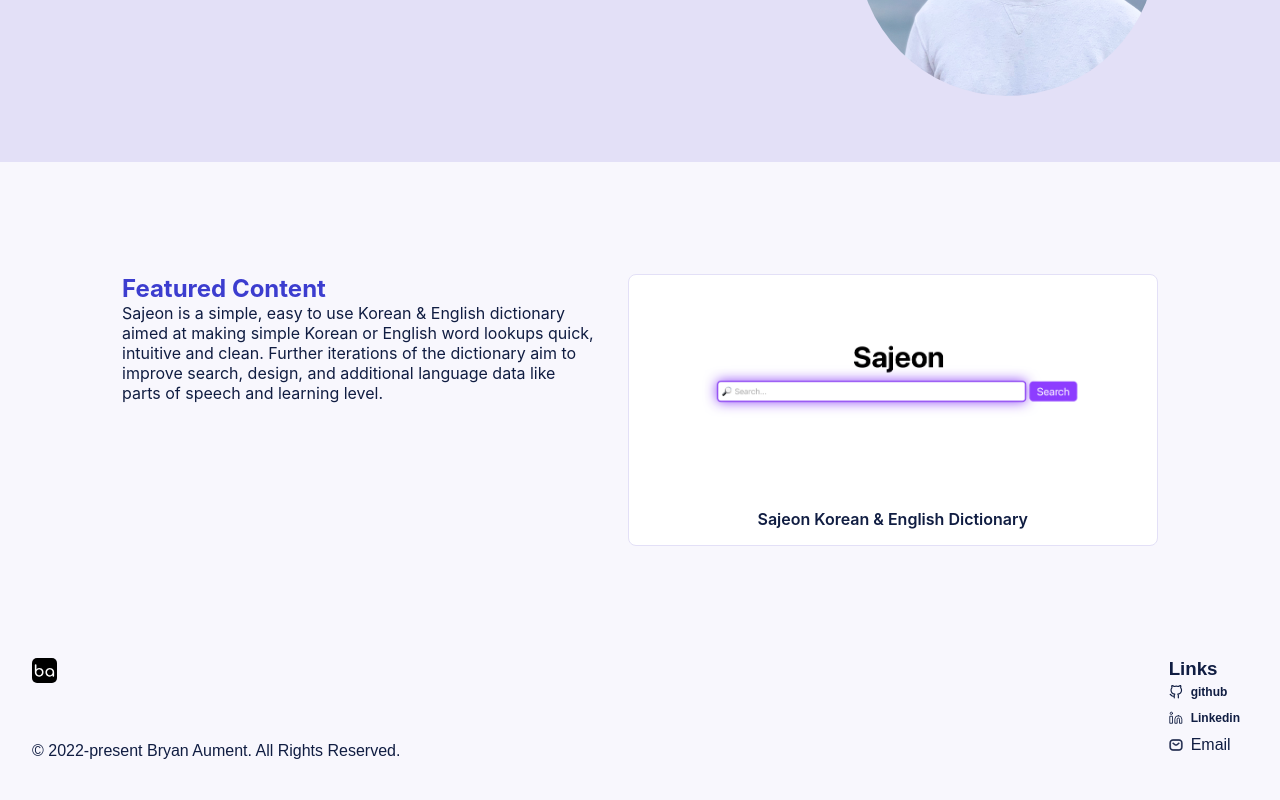
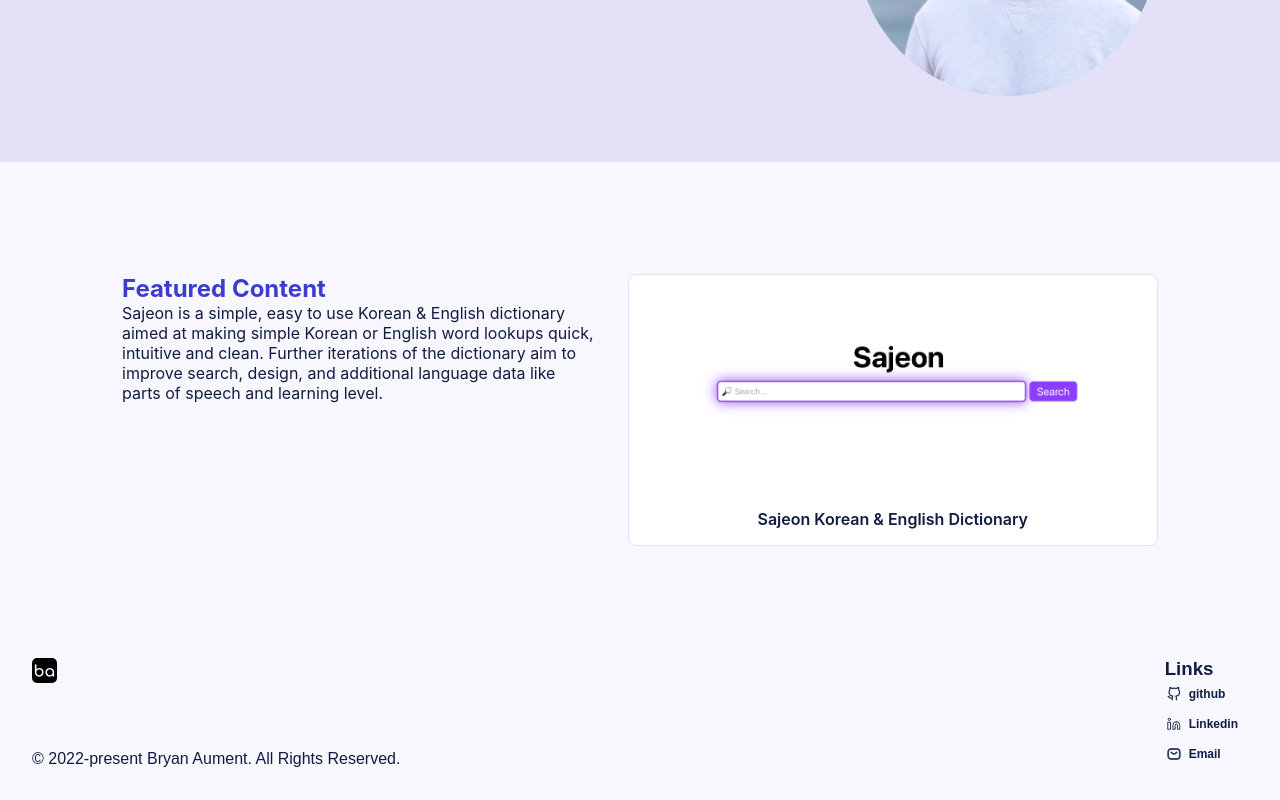
Before and after one commit to BryanAM/portfolio, a React (Create React App) app: page / in a window 1280 px wide. Shown: the part 1102-1902 px from the top of the page. Built offline with nearby package versions, Linux system fonts and the light colour scheme.

Commit message:
link animations

```diff
--- a/src/components/Footer/Footer.jsx
+++ b/src/components/Footer/Footer.jsx
@@ -1,5 +1,6 @@
 import React from 'react';
 import { motion } from 'framer-motion';
+import { useTranslation } from 'react-i18next';
 import Stack from '../Stack/Stack';
 import { ReactComponent as MeIcon } from '../../assets/pictograms/me.svg';
 import { ReactComponent as GithubIcon } from '../../assets/pictograms/github.svg';
@@ -11,12 +12,15 @@ function Footer() {
   const handleOnClick = () => {
     window.location = "mailto:bryaument@gmail.com?subject=Hi, I'm reaching out from your website";
   };
+
+  const [t] = useTranslation('', { keyPrefix: 'footer' });
+
   return (
     <div className="footer">
       <Stack className="footer-outer-stack" flexDirection="row" alignItems="stretch" justifyContent="space-between">
         <Stack flexDirection="column" justifyContent="space-between">
           <MeIcon className="footer-me-icon" />
-          <p>© 2022-present Bryan Aument. All Rights Reserved.</p>
+          <p>{t('copywrite')}</p>
         </Stack>
         <Stack flexDirection="column">
           <h3>Links</h3>
--- a/src/components/Footer/footer.scss
+++ b/src/components/Footer/footer.scss
@@ -1,3 +1,5 @@
+@use '../../assets/variables';
+
 .footer {
   font-family:Arial, Helvetica, sans-serif;
   width: 100%;
@@ -24,6 +26,11 @@
     font-size: 12px;
     display: flex;
     align-items: center;
+    position: relative;
+    overflow: hidden;
+    border: 2px solid rgba(0,0,0, 0);
+    padding-bottom: 2px;
+
     p {
       margin: 4px 8px;
     }
@@ -31,6 +38,29 @@
     .footer-link-icon {
       width: 14px;
     }
+
+    &:hover {
+      border: 2px solid rgba(0, 0, 0, 0);
+    }
+
+    &::after {
+      content: '';
+      position: absolute;
+      bottom: 0px;
+      left: 0;
+      width: 100%;
+      height: variables.$rhythm / 2;
+      background-color: var(--app-accent-color);
+      opacity: 0;
+      transition: opacity 300ms, transform 300ms;
+      transform: translate3d(-100%, 0, 0);
+    }
+    &:hover::after,
+    &:active::after {
+      opacity: 1;
+      transform: translate3d(0,0,0);
+    }
+
   }
 
   &-link-button {
@@ -41,9 +71,8 @@
     font: inherit;
     cursor: pointer;
     outline: inherit;
-    border-bottom: 2px solid rgba(255,255,255, 0);
-    &:hover, &:focus {
-      border-bottom: 2px solid var(--app-accent-color);
-    }
+    font-size: 12px;
+    font-weight: 600;
+    border: 2px solid rgba(255,255,255, 0);
   }
 }
--- a/src/i18next/locales/en.json
+++ b/src/i18next/locales/en.json
@@ -2,6 +2,9 @@
   "common": {
     "name": "Bryan Aument",
     "title": "Software Developer"
+  },
+  "footer": {
+    "copywrite": "© 2022-present Bryan Aument. All Rights Reserved."
   },
   "landing": {
     "hero": {
```
